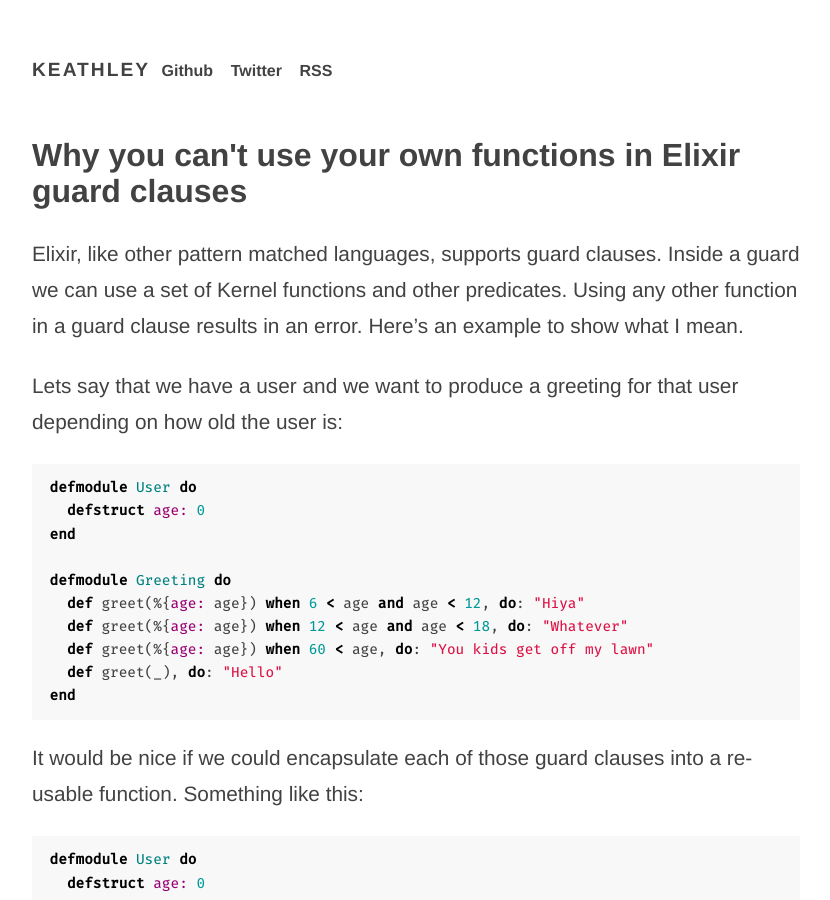
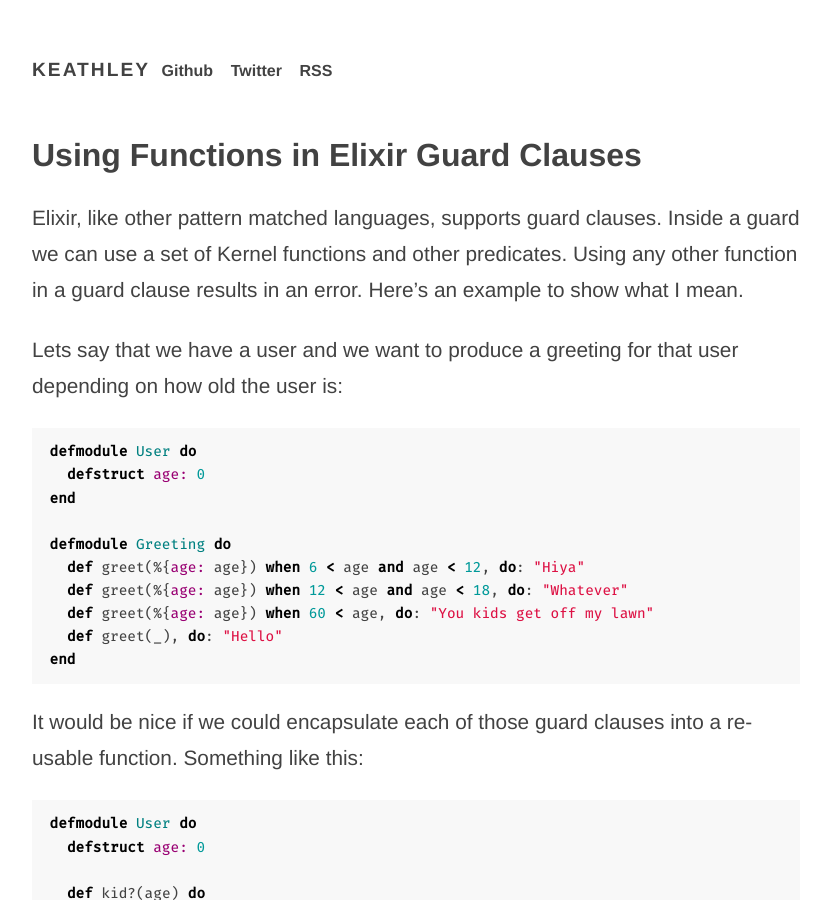
Before and after one commit to wojtekmach/keathley.github.io, a Jekyll site: the page built from _posts/2016/2016-04-09-elixir-guard-clauses.markdown, in a window 1280 px wide and 900 px high. Shown: the whole window, without its empty margins (224-1054 px from the left). Built offline with Jekyll 4.4.1, drawn with Linux system fonts in a browser that asks for light colours; comment, search, counter and statistics services are not loaded.

Commit message:
Update 2016-04-09-elixir-guard-clauses.markdown

```diff
--- a/_posts/2016/2016-04-09-elixir-guard-clauses.markdown
+++ b/_posts/2016/2016-04-09-elixir-guard-clauses.markdown
@@ -1,6 +1,6 @@
 ---
 layout: "post"
-title: "Why you can't use your own functions in Elixir guard clauses"
+title: "Using Functions in Elixir Guard Clauses"
 date: "2016-04-09 20:29"
 ---
 
```
